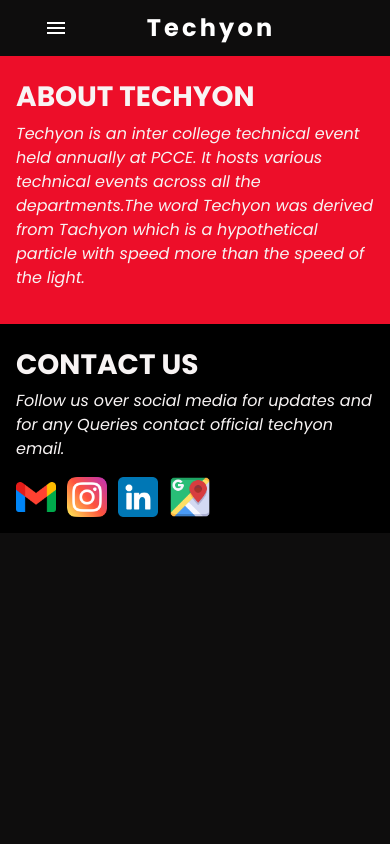
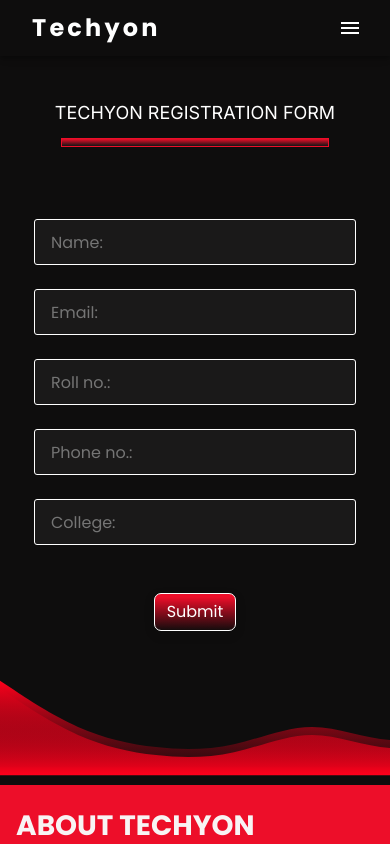
Before and after one commit to TECHYON2022/TECHYON2022, a React (Create React App) app in the folder client/: page /registration in a window 390 px wide. Shown: the top 844 px of the page. Built offline with nearby package versions, Linux system fonts and the light colour scheme.

Commit message:
Registration form for teamevent and single event completed

```diff
--- a/client/src/App.jsx
+++ b/client/src/App.jsx
@@ -14,7 +14,7 @@ const App = () => {
       <Routes>
         <Route path="/" element={<Home />} />
         <Route path="/event/:name" element={<Event />} />
-        <Route path="registration/:name" element={<Registration />} />
+        <Route path="/registration" element={<Registration />} />
         <Route path="/about" element={< About />}  />
         <Route path="/result" element={<Result />} />
       </Routes>
--- a/client/src/components/EventList.jsx
+++ b/client/src/components/EventList.jsx
@@ -30,7 +30,7 @@ function EventList() {
               return (
                 <Box
                   sx={{ px: { xs: 2 }, py: { xs: 1 }, my: { xs: 1}, mx: { xs: 1} }}
-                  className={`event-pill ${selectedCategory == category ? 'active-pill': ''}`}
+                  className={`event-pill ${selectedCategory === category ? 'active-pill': ''}`}
                   key={index}
                   onClick={() => setSelectedCategory(category)}
                 >
@@ -41,7 +41,7 @@ function EventList() {
           </Box>
           <Box sx={{display: 'flex', flexWrap: 'wrap', gap: 1}} className="event-cards">
             {
-              (selectedCategory == "ALL") ? (
+              (selectedCategory === "ALL") ? (
                 eventList.map((event, index) => {
                   return (
                     <Box sx={{p: 2}} className="card" key={index}>
@@ -55,7 +55,7 @@ function EventList() {
                 eventList.filter(event => event.categories.includes(selectedCategory)).map((event, index) => {
                   return (
                     <Box sx={{p: 2}} className="card" key={index}>
-                    <img src={event.image} alt="" className="event-thumbnail"/>
+                      <img src={event.image} alt="" className="event-thumbnail" />
                       <h3 className="event-title">{event.event}</h3>
                       <p className="department-name">{event.department}</p>
                     </Box>
--- a/client/src/components/Form.jsx
+++ b/client/src/components/Form.jsx
@@ -1,10 +1,87 @@
+import React, { useState } from "react";
+import '../styles/form.css';
 
-function Form() {
+const Form = (props) => {
+
+    const [isEvent, setIsEvent] = useState('singleEvent')
+    const [isMember, setIsMember] = useState(1);
+    const memberType = [
+        { id: 1, value: "1" },
+        { id: 2, value: "2" },
+        { id: 3, value: "3" },
+    ];
+
+
+    const onChange = (e) => {
+        const element = e.target.value;
+        if (element == 2) {
+            setIsMember(2);
+        } else if (element == 3) {
+            setIsMember(3);
+        } else {
+            setIsMember(1);
+        }
+    }
+
     return (
-        <div>
-            Event
+        <div className="d-flex row justify-content-between h-auto">
+            <div className={`${props.isMobile ? 'col-12': 'col-6'} px-5 mt-5`}>
+                {isEvent === 'singleEvent' &&
+                    <form action="" className="d-flex row justify-content-center">
+                        <input type="text" className="w-100 form-input pl-3 mt-4" id="name" placeholder="Name:" />
+                        <input type="email" className="w-100 form-input pl-3 mt-4" id="email" placeholder="Email:" />
+                        <input type="text" className="w-100 form-input pl-3 mt-4" id="roll_no" placeholder="Roll no.:" />
+                        <input type="phone" className="w-100 form-input pl-3 mt-4" id="phone_no" placeholder="Phone no.:" />
+                        <input type="text" className="w-100 form-input pl-3 mt-4" id="college" placeholder="College:" />
+                        <button className="btn form-btn mt-5" type="submit">Submit</button>
+                    </form>
+                }
+                {isEvent === 'teamEvent' &&
+                    <form action="" className="d-flex row justify-content-center">
+                        <input type="text" className="w-100 form-input pl-3 mt-4" id="name" placeholder="Team Name:" />
+
+                        <select name="teamMember" id="teamMember" className="form-input w-100 mt-4 pl-3" onChange={e => onChange(e)}>
+                            <option className="bg-black" value="" disabled>Select number of Members</option>
+                            {memberType.map((index) => {
+                                return (
+                                    <option value={index.id} className="bg-black p-3" key={index.id + index.value}>{index.value}</option>
+                                )
+                            })}
+                        </select>
+                        {isMember > 0 &&
+                            <>
+                                <label htmlFor="member1" className="fs-14 mt-5 mb-2">Member 1</label>
+                                <input type="text" className="w-100 form-input pl-3" id="name" placeholder="Name:" />
+                                <input type="email" className="w-100 form-input pl-3 mt-4" id="email" placeholder="Email:" />
+                                <input type="phone" className="w-100 form-input pl-3 mt-4" id="phone_no" placeholder="Phone no.:" />
+                            </>
+                        }
+                        {isMember > 1 &&
+                            <>
+                                <label htmlFor="member1" className="fs-14 mt-5 mb-2">Member 2</label>
+                                <input type="text" className="w-100 form-input pl-3" id="name" placeholder="Name:" />
+                                <input type="email" className="w-100 form-input pl-3 mt-4" id="email" placeholder="Email:" />
+                                <input type="phone" className="w-100 form-input pl-3 mt-4" id="phone_no" placeholder="Phone no.:" />
+                            </>
+                        }
+                        {isMember > 2 &&
+                            <>
+                                <label htmlFor="member1" className="fs-14 mt-5 mb-2">Member 3</label>
+                                <input type="text" className="w-100 form-input pl-3" id="name" placeholder="Name:" />
+                                <input type="email" className="w-100 form-input pl-3 mt-4" id="email" placeholder="Email:" />
+                                <input type="phone" className="w-100 form-input pl-3 mt-4" id="phone_no" placeholder="Phone no.:" />
+                            </>
+                        }
+                        <input type="text" className="w-100 form-input pl-3 mt-4" id="college" placeholder="College:" />
+                        <button className="btn form-btn mt-5" type="submit">Submit</button>
+                    </form>
+                }
+            </div>
+            {!props.isMobile &&
+                <img src="/assets/images/form.png" className="col-6 position-absolute" style={{ right: '0', top: '200px' }} alt="form_IMG" />
+            }
         </div>
     )
 }
 
-export default Form
+export default Form;
--- a/client/src/components/Hero.jsx
+++ b/client/src/components/Hero.jsx
@@ -1,5 +1,4 @@
-import React, { useEffect } from 'react';
-import { useState } from 'react';
+import React, { useEffect, useState } from 'react';
 import '../styles/hero.css';
 
 function Hero() {
@@ -40,4 +39,4 @@ function Hero() {
     )
 }
 
-export default Hero
+export default Hero;
--- a/client/src/components/Navbar.jsx
+++ b/client/src/components/Navbar.jsx
@@ -33,7 +33,7 @@ const Navbar = () => {
   };
 
   return (
-    <AppBar position="static" sx={{ background: "#0e0d0d" }}>
+    <AppBar position="fixed" sx={{ background: "#0e0d0d" }}>
       <Container maxWidth="xl">
         <Toolbar>
           {/* <AdbIcon sx={{ display: { xs: 'none', md: 'flex' }, mr: 1 }} /> */}
@@ -55,7 +55,7 @@ const Navbar = () => {
             Techyon
           </Typography>
 
-          <Box sx={{ flexGrow: 1, display: { xs: "flex", md: "none" } }}>
+          <Box sx={{ flexGrow: 1, display: { xs: "flex", md: "none" } }} className="position-absolute" style={{right: '0'}}>
             <IconButton
               size="large"
               aria-label="account of current user"
@@ -63,6 +63,7 @@ const Navbar = () => {
               aria-haspopup="true"
               onClick={handleOpenNavMenu}
               color="inherit"
+              // className="position-absolute right-1"
             >
               <MenuIcon />
             </IconButton>
--- a/client/src/pages/Registration.jsx
+++ b/client/src/pages/Registration.jsx
@@ -1,11 +1,34 @@
-
+import React, { useEffect, useState } from "react";
+import Form from "../components/Form";
+import '../styles/form.css';
 
 function Registration() {
+    const [isMobile, setIsMobile] = useState(false);
+    useEffect(() => {
+        if (window) {
+            if (window.matchMedia("(max-width: 500px)").matches) {
+              setIsMobile(true);
+            } else {
+              setIsMobile(false);
+            }
+        }
+    })
     return (
-        <div>
-            Registration
-            {/* form and hero image */}
-        </div>
+        <>
+            <div className={`${isMobile ? 'd-flex row justify-content-center' : ''} position-relative w-100 m-0 p-0 my-5 px-3 pt-5`}>
+                <h1 className={`${isMobile ? 'fs-18 text-center' : 'fs-28 px-5 mt-5 w-100'} form-header`}>Techyon Registration Form</h1>
+                <span className={`${isMobile ? 'w-75' : ' mx-5'} d-flex border-style`}></span>
+                <Form isMobile={isMobile} />
+            </div>
+            {isMobile &&
+                (
+                    <div className="position-relative w-100" style={{height: '106px'}}>
+                        <img src="/assets/images/wave2.svg" alt="" className="position-absolute h-100" />
+                        <img src="/assets/images/wave.svg" alt="" className="position-absolute pb-3 h-100 opacity-0" />
+                    </div>
+                )
+            }
+        </>
     )
 }
 
--- /dev/null
+++ b/client/src/styles/form.css
@@ -0,0 +1,48 @@
+.form-header{
+    left: 153px;
+    top: 160px;
+
+    font-family: 'Inter';
+    font-style: normal;
+    font-weight: 400;
+    line-height: 34px;
+    /* identical to box height */
+
+    text-transform: uppercase;
+
+    color: #FFFFFF;
+}
+
+.border-style{
+    box-sizing: border-box;
+    width: 30%;
+    height: 9px;
+
+    background: linear-gradient(180deg, #ED0E29 0%, rgba(21, 21, 21, 0.97) 100%);
+    border: 1px solid #ED0E29;
+}
+
+.form-input{
+    box-sizing: border-box;
+    height: 46px;
+
+    background: rgba(255, 255, 255, 0.05);
+    background-blend-mode: difference;
+    mix-blend-mode: normal;
+    border: 1px solid #FFFFFF;
+    border-radius: 3px;
+    color: #FFFFFF;
+}
+
+.bg-black{
+    background-color: black;
+}
+
+.form-btn{
+    box-sizing: border-box;
+    background: linear-gradient(180deg, #ED0E29 8.85%, rgba(237, 14, 41, 0.0364583) 99.99%, rgba(237, 14, 41, 0) 100%);
+    border: 1px solid #FFFFFF;
+    filter: drop-shadow(0px 4px 4px rgba(0, 0, 0, 0.25));
+    border-radius: 7px;
+    color: #FFFFFF;
+}
```
Also changed, not shown: client/public/assets/images/form.png (added). Lines whose indentation alone changed are shown as unchanged.
